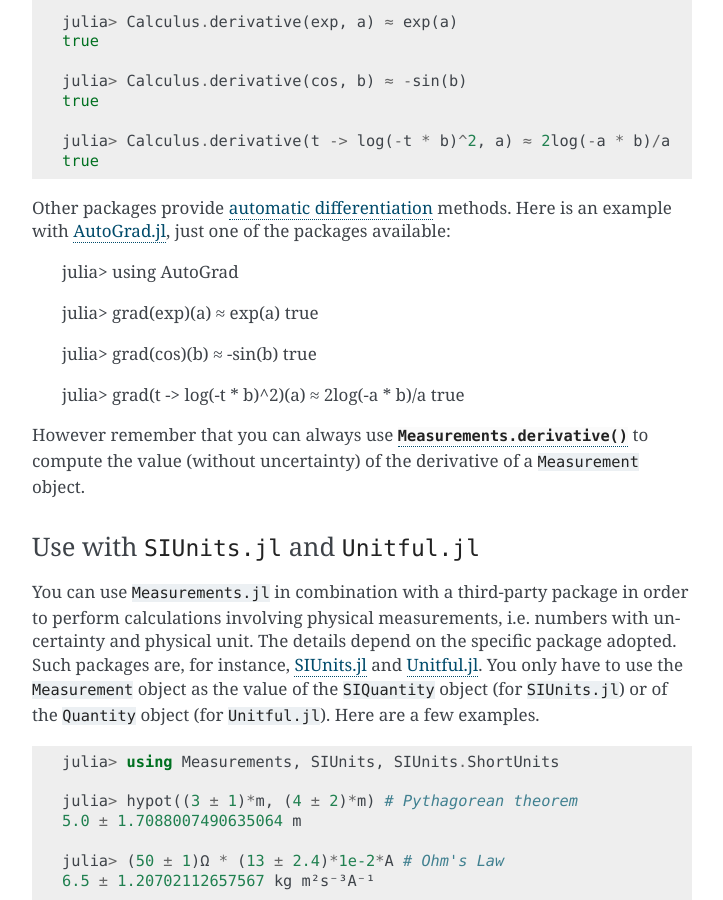
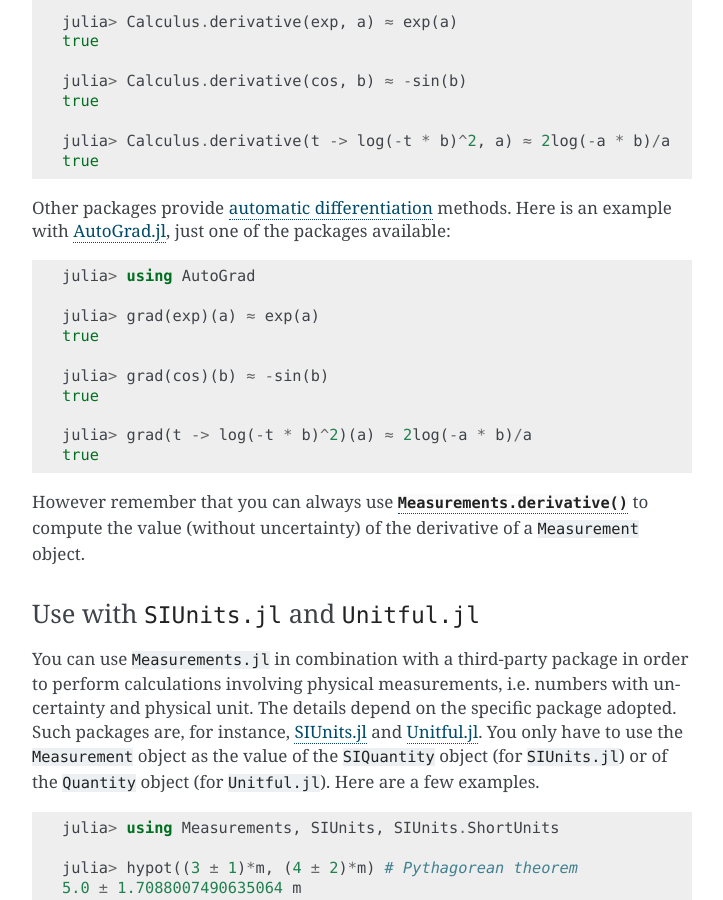
Before and after one commit to JuliaPhysics/Measurements.jl, a Sphinx documentation site: the page built from docs/examples.rst, in a window 1280 px wide and 900 px high, scrolled down 12731 px. Shown: the whole window, without its empty margins (388-1111 px from the left). Built offline with Sphinx 7.4.7, drawn with Linux system fonts in a browser that asks for light colours.

Commit message:
[skip ci] Addi missing code-block

```diff
--- a/docs/examples.rst
+++ b/docs/examples.rst
@@ -674,6 +674,8 @@ Other packages provide `automatic differentiation
 an example with `AutoGrad.jl <https://github.com/denizyuret/AutoGrad.jl>`__,
 just one of the packages available:
 
+.. code-block:: julia
+
    julia> using AutoGrad
 
    julia> grad(exp)(a) ≈ exp(a)
```
